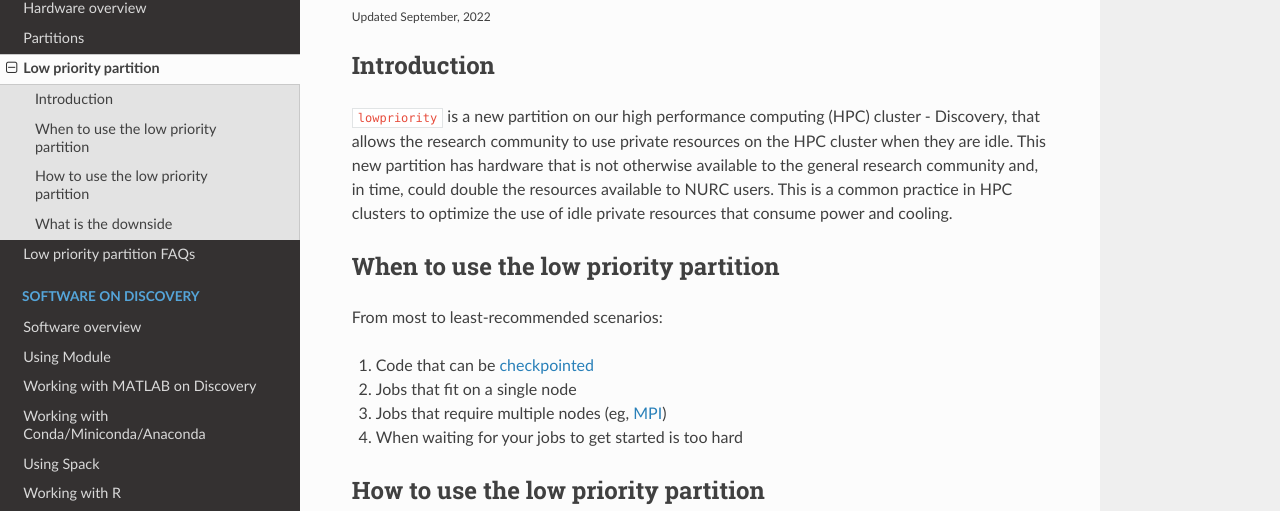
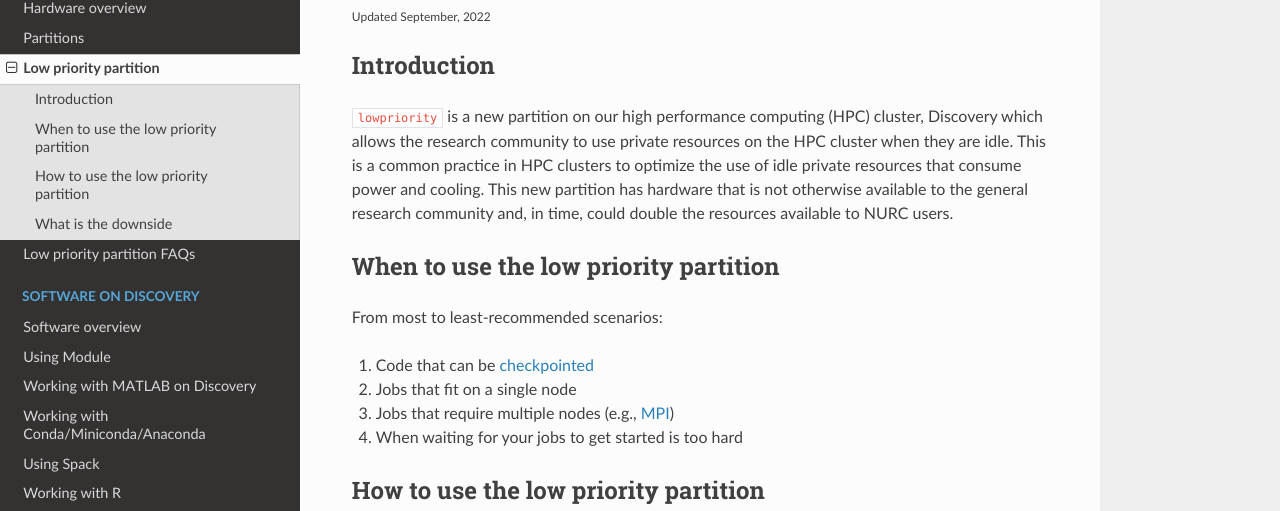
Before and after one commit to northeastern-rc/rc-public-documentation, a Sphinx documentation site: the page built from docs/source/hardware/lowpriority.rst, in a window 1280 px wide and 1400 px high. Shown: the part 159-670 px from the top of the window. Built offline with Sphinx 7.4.7 and the Read the Docs theme 2.0.0, drawn with Linux system fonts in a browser that asks for light colours; some of the changed text lies outside the part shown.

Commit message:
Addressing Tara's comments

```diff
--- a/docs/source/hardware/lowpriority.rst
+++ b/docs/source/hardware/lowpriority.rst
@@ -9,9 +9,9 @@ Low priority partition
 
 Introduction
 ===================
-``lowpriority`` is a new partition on our high performance computing (HPC) cluster - Discovery, that allows the research community to use private resources on the HPC cluster when they are idle.
+``lowpriority`` is a new partition on our high performance computing (HPC) cluster, Discovery which allows the research community to use private resources on the HPC cluster when they are idle.
+This is a common practice in HPC clusters to optimize the use of idle private resources that consume power and cooling.
 This new partition has hardware that is not otherwise available to the general research community and, in time, could double the resources available to NURC users.
-This is a common practice in HPC clusters to optimize the use of idle private resources that consume power and cooling.
 
 When to use the low priority partition
 ===================
@@ -20,7 +20,7 @@ From most to least-recommended scenarios:
 
 1. Code that can be `checkpointed <https://rc-docs.northeastern.edu/en/latest/best-practices/checkpointing.html?highlight=array#gromacs-checkpointing-example>`_
 2. Jobs that fit on a single node
-3. Jobs that require multiple nodes (eg, `MPI <https://northeastern-university-rc-public-documentation--19.com.readthedocs.build/en/19/software/mpi.html>`_)
+3. Jobs that require multiple nodes (e.g., `MPI <https://northeastern-university-rc-public-documentation--19.com.readthedocs.build/en/19/software/mpi.html>`_)
 4. When waiting for your jobs to get started is too hard
 
 How to use the low priority partition
```
Also changed, not shown: other parts of docs/source/hardware/lowpriority.rst (+2 -2 lines).
